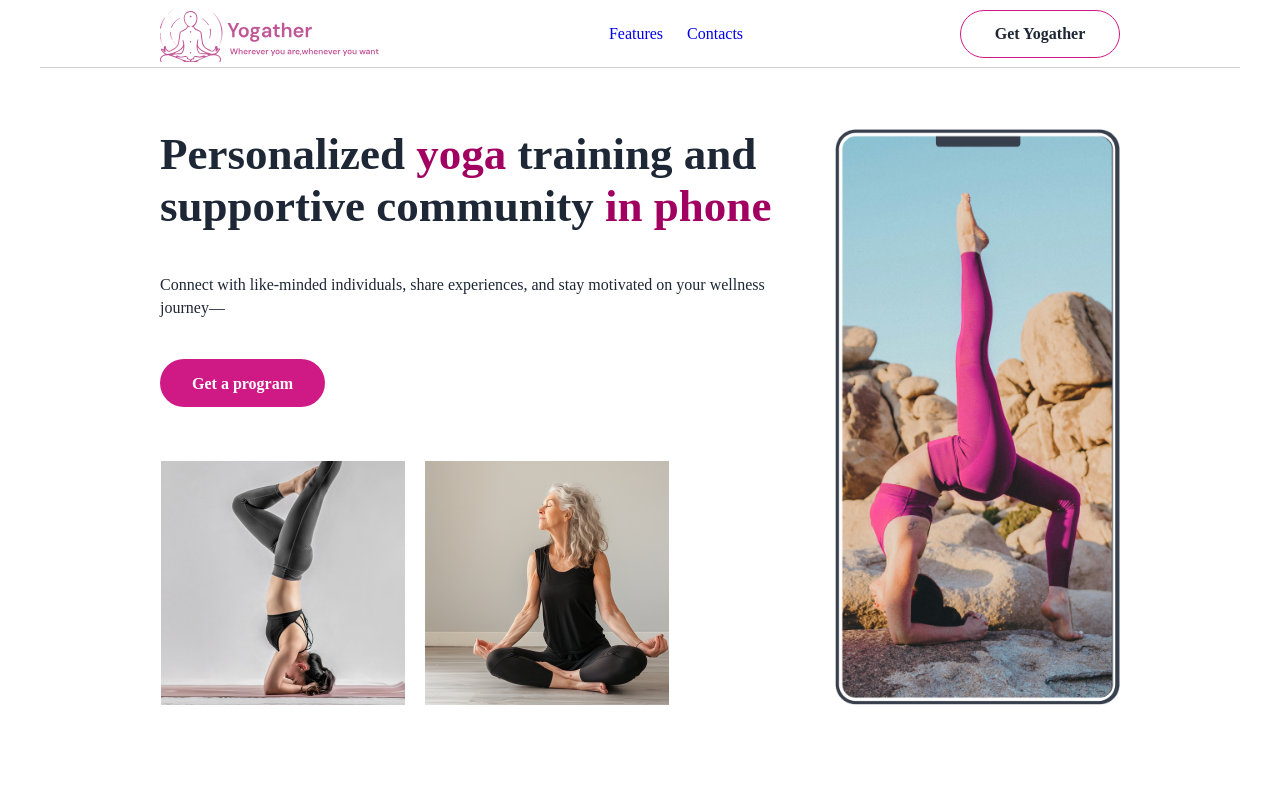
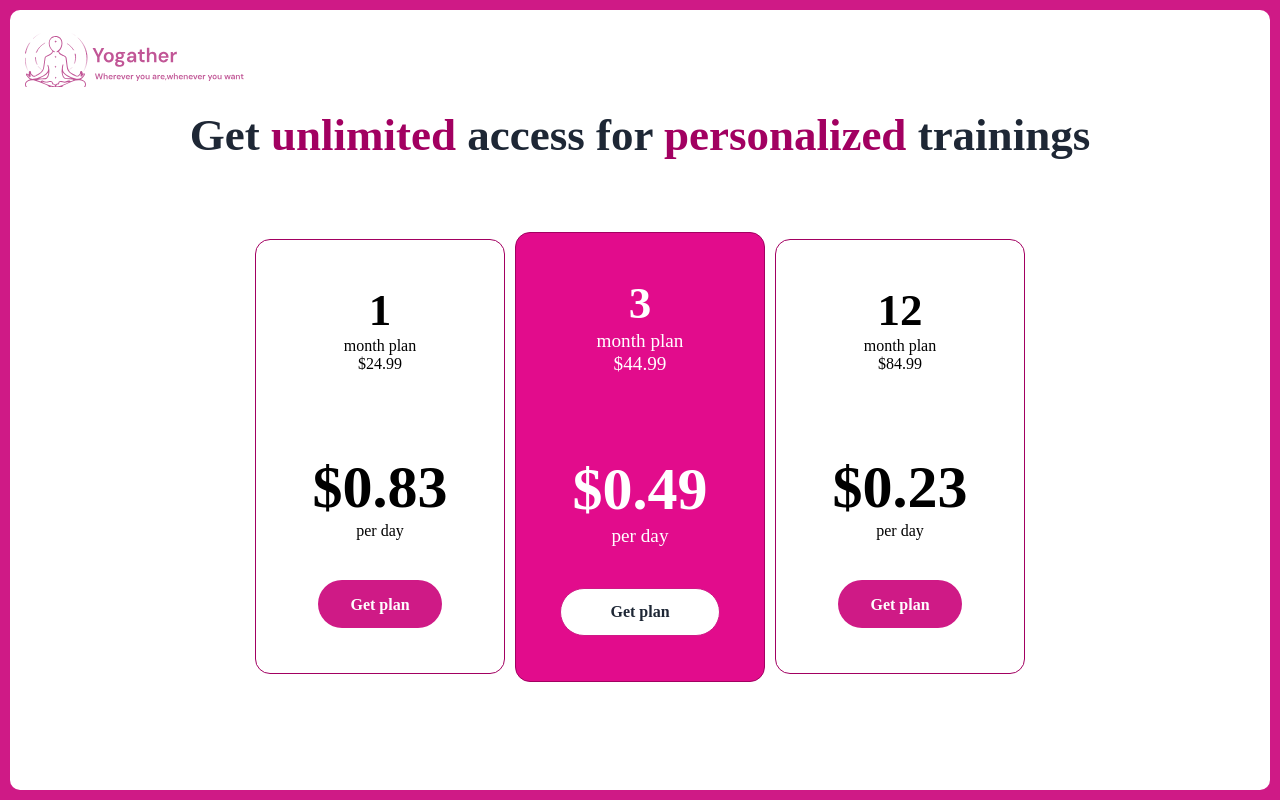
Before and after one commit to teiatan/yogather, a React (Vite) app: page /pay in a window 1280 px wide. Shown: the top 800 px of the page. Built offline with nearby package versions, Linux system fonts and the light colour scheme; no server answers.

Commit message:
add payment page

```diff
--- a/src/App.tsx
+++ b/src/App.tsx
@@ -4,6 +4,7 @@ import { Route, Routes } from "react-router-dom"
 import { StartPage } from "./pages/StartPage"
 import { OnboardingPage } from "./pages/OnboardingPage"
 import { TrainingPage } from "./pages/TrainingPage"
+import { SubscriptionPage } from "./pages/SubscriptionPage"
 
 const App = () => {
 
@@ -27,6 +28,7 @@ const App = () => {
       <Route path="/" element={<StartPage />} />
       <Route path="/onboarding" element={<OnboardingPage />} />
       <Route path="/training" element={<TrainingPage />} />
+      <Route path="/pay" element={<SubscriptionPage />} />
       <Route path='*' element={<StartPage />} />
     </Routes>
   )
--- a/src/components/Header/Header.styled.ts
+++ b/src/components/Header/Header.styled.ts
@@ -73,6 +73,7 @@ export const ButtonUI = styled.button`
     width: 160px;
     height: 48px;
     background-color: inherit;
+    cursor: pointer;
 `;
 
 export const LinksUI = styled.div`
--- a/src/components/Header/Header.tsx
+++ b/src/components/Header/Header.tsx
@@ -10,7 +10,7 @@ export const Header = () => {
                     <Link to="">Features</Link>
                     <Link to="">Contacts</Link>
                 </LinksUI>
-                <ButtonUI>Get Yogather</ButtonUI>
+                <Link to="/pay"><ButtonUI>Get Yogather</ButtonUI></Link>
             </HeaderUI>
         </OutsideContainerUI>
     )
--- a/src/components/startPage/Stores/Stores.tsx
+++ b/src/components/startPage/Stores/Stores.tsx
@@ -1,3 +1,4 @@
+import { Link } from "react-router-dom"
 import { SectionContainer } from "../../pageLayoutComponents/SectionContainer"
 import { AccentText } from "../Hero/Hero.styled"
 import { AppleStoreBtnUI, GooglePlayBtnUI, HeadingUI, MainHeading, StoreBtnContainerUI, StoresContainerUI } from "./Stores.styled"
@@ -8,8 +9,8 @@ export const Stores = ({increaseClicks}:{increaseClicks:(place:string)=>void}) =
             <MainHeading>Practice <AccentText>yoga </AccentText>together with <AccentText>yogather</AccentText></MainHeading>
             <HeadingUI>Join now</HeadingUI>
             <StoreBtnContainerUI>
-                <AppleStoreBtnUI onClick={()=>increaseClicks("appleStore")}/>
-                <GooglePlayBtnUI onClick={()=>increaseClicks("googlePlay")}/>
+                <Link to="/pay"><AppleStoreBtnUI onClick={()=>increaseClicks("appleStore")}/></Link>
+                <Link to="/pay"><GooglePlayBtnUI onClick={()=>increaseClicks("googlePlay")}/></Link>
             </StoreBtnContainerUI>
         </StoresContainerUI>
     </SectionContainer>)
--- /dev/null
+++ b/src/pages/SubscriptionPage.styled.ts
@@ -0,0 +1,172 @@
+import styled from "styled-components";
+import logoWithText from "../images/Logo-with-text.svg";
+
+export const SubscriptionContainerUI = styled.div`
+    width: 100vw;
+    height: 100vh;
+    padding: 10px;
+    background-color: #CF1A86;
+`
+
+export const InsideContainerUI = styled.div`
+    width: calc(100vw - 20px);
+    height: calc(100vh - 20px);
+    border-radius: 10px;
+    background-color: white;
+    padding: 15px;
+    overflow-x: hidden;
+    overflow-y: scroll;
+`
+export const Logo = styled.button`
+    border: none;
+    height: 62px;
+    background-size: cover;
+    cursor: pointer;
+    width: 232px;
+    background: url('${logoWithText}') no-repeat center center;
+`;
+
+export const PlansContainerUI = styled.div`
+    display: flex;
+    align-items: center;
+    justify-content: center;
+    gap: 10px;
+`
+
+export const OnePlanUI = styled.div`
+    border: 1px solid #A20061;
+    border-radius: 15px;
+    padding: 45px 20px;
+    min-height: 400px;
+    text-align: center;
+    min-width: 250px;
+    display: flex;
+    flex-direction: column;
+    justify-content: space-between;
+    align-items: center;
+
+    &:nth-child(2) {
+        background-color: #e20c8c;
+        color: white;
+        min-height: 450px;
+        font-size: 120%;
+
+        & button {
+            background-color: white;
+        }
+    }
+
+    @media screen and (max-width: 830px) {
+        width: 100%;
+        min-height: 300px;
+        min-width: auto;
+
+        & button {
+            height: auto;
+            min-height: 48px;
+        }
+
+        &:nth-child(2) {
+        min-height: 350px;
+        font-size: 120%;
+        width: 100%;
+        & button {
+            width: fit-content;
+            padding: 16px 32px;
+        }
+    }
+
+    @media screen and (max-width: 620px) {
+        padding: 20px 5px;
+    }
+
+    }
+    @media screen and (max-width: 500px) {
+        min-height: auto;
+        max-height: 250px;
+        &:nth-child(2) {
+        min-height: auto;
+        max-height: 270px;
+    }
+    }
+`
+export const MonthAmount = styled.h2`
+    font-family: "DM Sans 24pt";
+    font-size: 45px;
+    font-style: normal;
+    font-weight: 600;
+    line-height: 115%;
+    @media screen and (max-width: 620px) {
+        font-size: 30px;
+    }
+
+    @media screen and (max-width: 500px) {
+        font-size: 20px;
+    }
+`
+export const PricePerDay = styled.h2`
+    font-family: "DM Sans 24pt";
+    font-size: 60px;
+    font-style: normal;
+    font-weight: 600;
+    line-height: 115%;
+    margin-top: 80px;
+    @media screen and (max-width: 620px) {
+        font-size: 40px;
+        margin-top: 40px;
+    }
+
+    @media screen and (max-width: 500px) {
+        font-size: 35px;
+        margin-top: 25px;
+    }
+`
+export const PerDayText = styled.div`
+    margin-bottom: 40px;
+
+    @media screen and (max-width: 620px) {
+        margin-bottom: 30px;
+    }
+
+    @media screen and (max-width: 500px) {
+        font-size: 12px;
+        margin-top: -10px;
+        margin-bottom: 15px;
+    }
+`
+
+export const AccentTextUI = styled.span`
+    color: #A20061;
+`
+export const PricePerPeriodUI = styled.div`
+    @media screen and (max-width: 500px) {
+        font-size: 12px;
+    }
+`
+export const OldPriceUI = styled.div`
+    text-decoration: line-through;
+    margin-top: 50px;
+    display: none;
+`
+
+export const DescriptionTextUI = styled.h1`
+    color: #1E2735;
+    font-family: "DM Sans 24pt";
+    font-size: 45px;
+    font-style: normal;
+    font-weight: 600;
+    line-height: 115%;
+    text-align: center;
+    margin-bottom: 70px;
+    margin-top: 20px;
+`
+export const OnlyDesktopUI = styled.span`
+    @media screen and (max-width: 620px) {
+        display: none;
+    }
+`
+export const NotSmallestUI = styled.span`
+    @media screen and (max-width: 500px) {
+        display: none;
+    }
+`
--- /dev/null
+++ b/src/pages/SubscriptionPage.tsx
@@ -0,0 +1,48 @@
+import { Link } from "react-router-dom"
+import { ButtonUI as HeaderButton } from "../components/Header/Header.styled"
+import { ButtonUI } from "../components/universal/Button.styled"
+import { AccentTextUI, DescriptionTextUI, InsideContainerUI, Logo, MonthAmount, NotSmallestUI, OldPriceUI, OnePlanUI, OnlyDesktopUI, PerDayText, PlansContainerUI, PricePerDay, PricePerPeriodUI, SubscriptionContainerUI } from "./SubscriptionPage.styled"
+
+export const SubscriptionPage = () => {
+    return (<SubscriptionContainerUI>
+        <InsideContainerUI>
+            <Link to="/"><Logo /></Link>
+
+            <DescriptionTextUI>Get <AccentTextUI>unlimited</AccentTextUI> access for <AccentTextUI>personalized</AccentTextUI> trainings</DescriptionTextUI>
+
+            <PlansContainerUI>
+                <OnePlanUI>
+                    <MonthAmount>1</MonthAmount>
+                    month plan
+                    <PricePerPeriodUI>$24.99</PricePerPeriodUI>
+                    <OldPriceUI>$2.00</OldPriceUI>
+                    <PricePerDay>$0.83</PricePerDay>
+                    <PerDayText>per day</PerDayText>
+                    <NotSmallestUI><ButtonUI>Get <OnlyDesktopUI>plan</OnlyDesktopUI></ButtonUI></NotSmallestUI>
+                </OnePlanUI>
+
+                <OnePlanUI>
+                    <MonthAmount>3</MonthAmount>
+                    month plan
+                    <PricePerPeriodUI>$44.99</PricePerPeriodUI>
+                    <OldPriceUI>$1.62</OldPriceUI>
+                    <PricePerDay>$0.49</PricePerDay>
+                    <PerDayText>per day</PerDayText>
+                    <NotSmallestUI><HeaderButton>Get <OnlyDesktopUI>plan</OnlyDesktopUI></HeaderButton></NotSmallestUI>
+                </OnePlanUI>
+
+                <OnePlanUI>
+                    <MonthAmount>12</MonthAmount>
+                    month plan
+                    <PricePerPeriodUI>$84.99</PricePerPeriodUI>
+                    <OldPriceUI>$1.62</OldPriceUI>
+                    <PricePerDay>$0.23</PricePerDay>
+                    <PerDayText>per day</PerDayText>
+                    <NotSmallestUI><ButtonUI>Get <OnlyDesktopUI>plan</OnlyDesktopUI></ButtonUI></NotSmallestUI>
+                </OnePlanUI>
+
+            </PlansContainerUI>
+
+        </InsideContainerUI>
+    </SubscriptionContainerUI>)
+}
```
